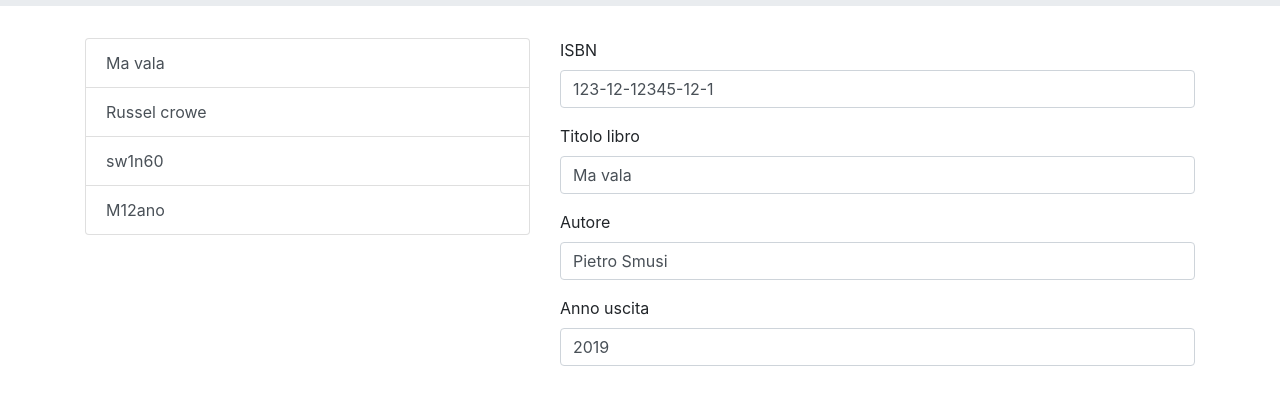
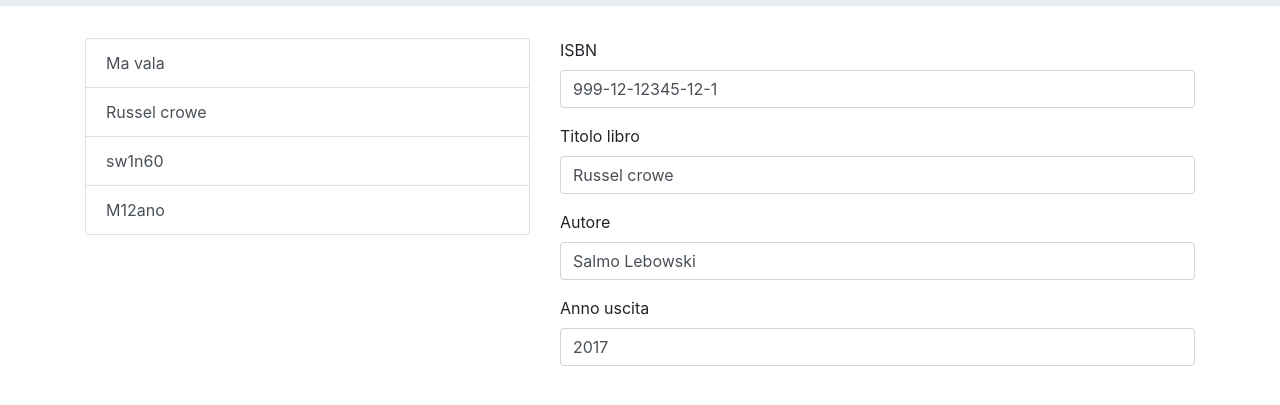
Before and after one commit to Cristiano1782/angular-cngjw9, an Angular app: page / in a window 1280 px wide. Shown: the part 197-602 px from the top of the page. Built offline with nearby package versions, Linux system fonts and the light colour scheme.

Commit message:
3 files modified

```diff
--- a/src/app/libreria/libreria.component.html
+++ b/src/app/libreria/libreria.component.html
@@ -6,6 +6,6 @@
 </div>
   </div>
   <div class="col-sm-7">
-    <app-libro></app-libro>
+    <app-libro [libro]="libreria[1]"></app-libro>
   </div>
 </div>
--- a/src/app/libreria/libreria.component.ts
+++ b/src/app/libreria/libreria.component.ts
@@ -16,8 +16,8 @@ export class LibreriaComponent implements OnInit {
     this.libreria = [];
     this.libreria.push(new Libro('123-12-12345-12-1', 'Ma vala', 'Pietro Smusi', 2019));
     this.libreria.push(new Libro('999-12-12345-12-1', 'Russel crowe', 'Salmo Lebowski', 2017));
-    this.libreria.push(new Libro('000-12-12345-12-1', 'sw1n60', 'th Supreme', 2019));
-    this.libreria.push(new Libro('777-12-12345-12-1', 'M12ano', 'th Supreme', 2020));
+    this.libreria.push(new Libro('000-12-12345-12-1', 'sw1n60', 'tha Supreme', 2019));
+    this.libreria.push(new Libro('777-12-12345-12-1', 'M12ano', 'tha Supreme', 2020));
   }
 
 }
--- a/src/app/libro/libro.component.ts
+++ b/src/app/libro/libro.component.ts
@@ -1,4 +1,4 @@
-import { Component, OnInit } from '@angular/core';
+import { Component, OnInit, Input } from '@angular/core';
 import { Libro } from './libro.model';
 
 @Component({
@@ -8,12 +8,12 @@ import { Libro } from './libro.model';
 })
 export class LibroComponent implements OnInit {
 
-  libro: Libro;
+  @Input() libro: Libro;
 
   constructor() { }
 
   ngOnInit() {
-    this.libro = new Libro('123-12-12345-12-1', 'Ma vala', 'Pietro Smusi', 2019);
+
   }
 
 }
```
